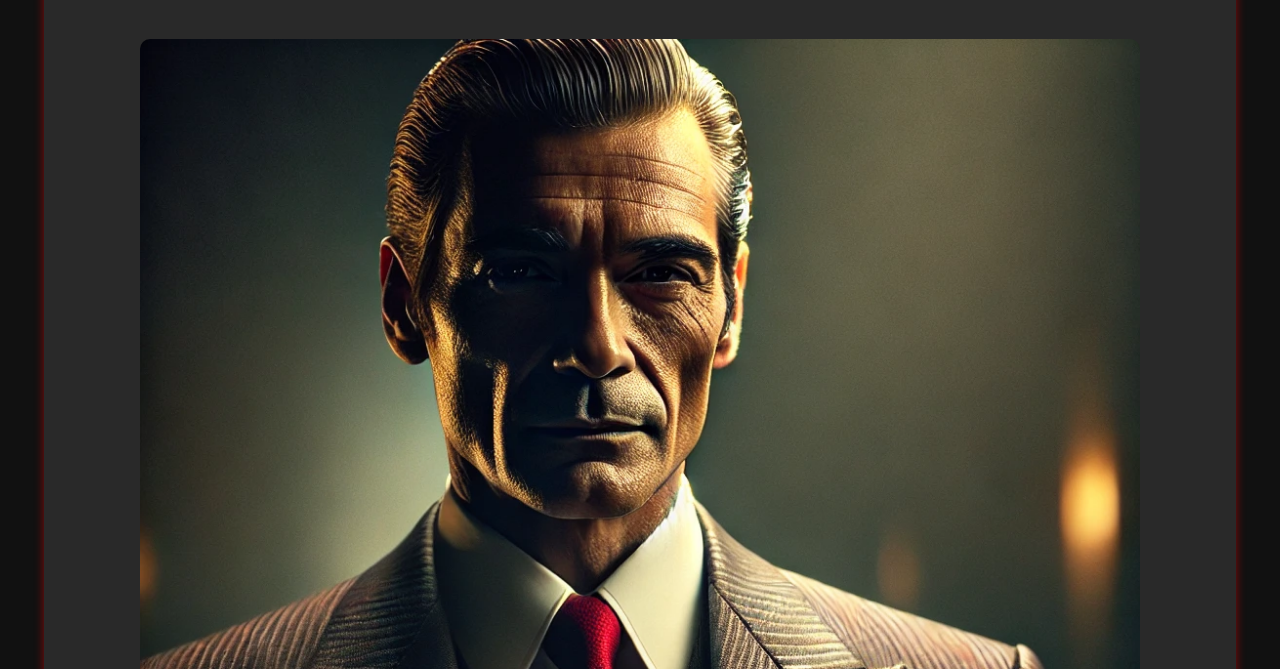
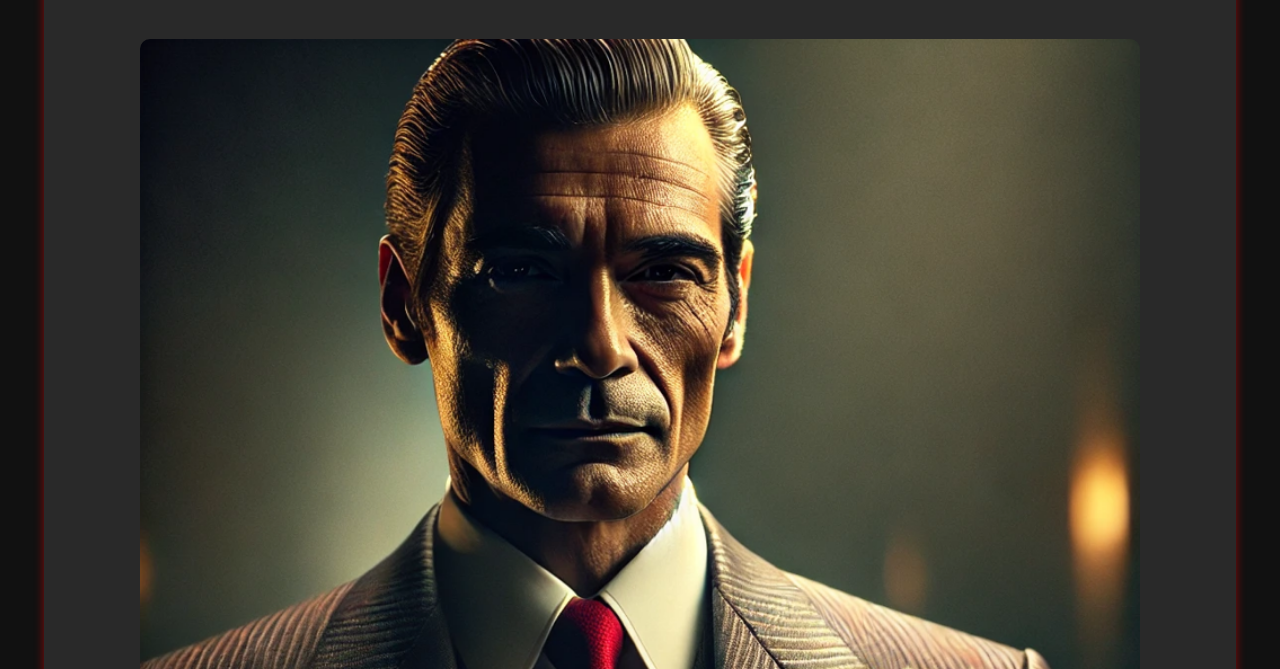
Before and after one commit to Beukertje/OnepagerET, a plain HTML site: page index.html in a window 1280 px wide. Shown: the part 131-800 px from the top of the page. Drawn offline with Linux system fonts and the light colour scheme.

Commit message:
Add files via upload

```diff
--- a/index.html
+++ b/index.html
@@ -4,6 +4,10 @@
     <meta charset="UTF-8">
     <meta name="viewport" content="width=device-width, initial-scale=1.0">
     <title>Don Papa - De Schaduwzijde</title>
+    <!-- Onepager "Don Papa"
+     Gebaseerd op code door ChatGPT gemaakt met de prompt:
+     "Maak nu een semantisch correcte one pager in HTML over specifiek Don Papa,
+     waarin zijn backstory vertelt wordt, de site responsive is en microanimaties in verwerkt worden"-->
     <style>
         body {
             font-family: Arial, sans-serif;
@@ -60,7 +64,7 @@
 <body>
     <div class="container">
         <h1 class="fade-in">Don Papa</h1>
-        <img src="DALL·E 2025-03-20 17.03.27 - A mysterious and powerful man known as Don Papa. He wears a tailored dark suit with a subtle red accent, symbolizing his signature style. His expressi.webp" alt="Don Papa" class="fade-in" style="animation-delay: 0.5s;">
+        <img src="Donpapa.png" alt="Don Papa" class="fade-in" style="animation-delay: 0.5s;">
         <p class="fade-in" style="animation-delay: 1s;">
             Overdag is Ramon Santos een charismatische zakenman, maar in de schaduw heerst Don Papa. Hij is de meesterstrateeg,
             de man die geen brute kracht nodig heeft om te winnen. Hij manipuleert, controleert en blijft altijd een stap voor.
```
Also changed, not shown: Donpapa.png (added), Donpapa.webp (added).
